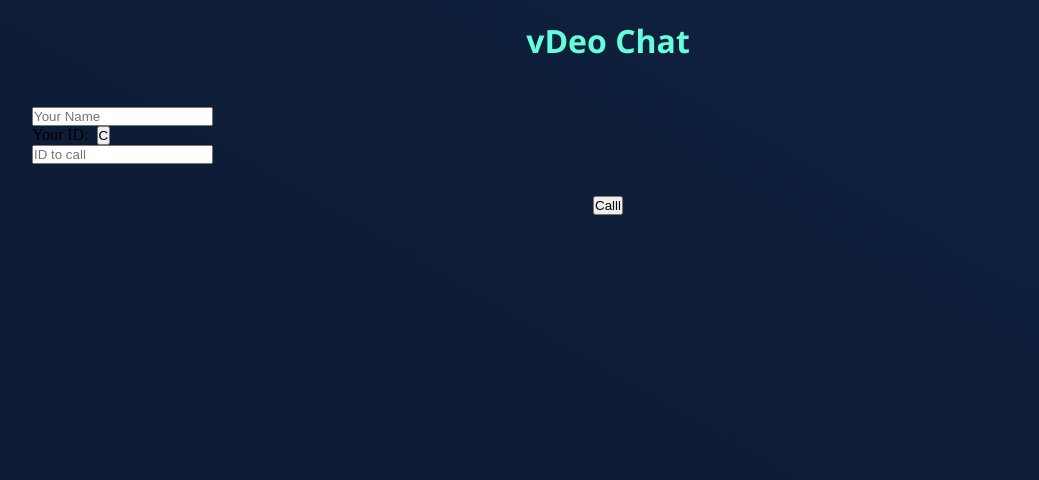
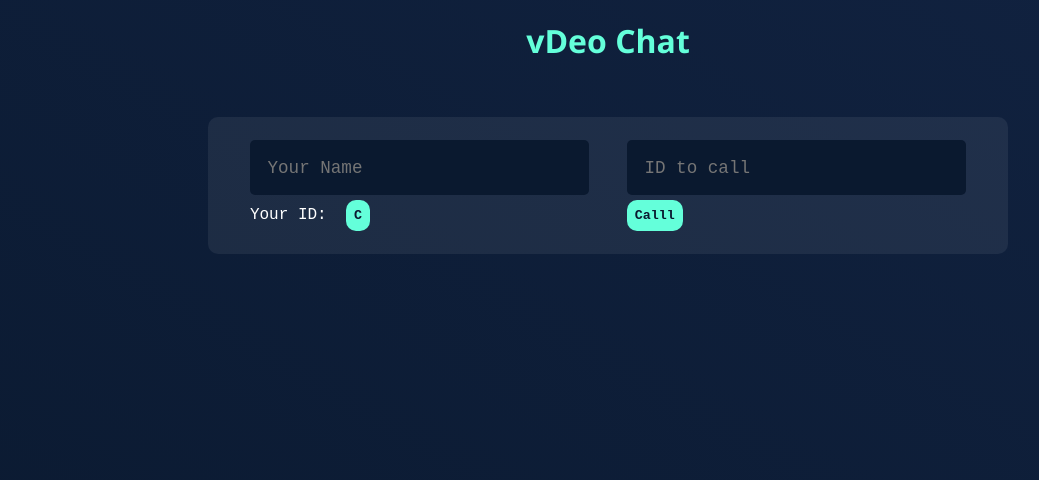
Before and after one commit to meinhoonharsh/VideoChat, a React (Create React App) app in the folder client/: page / in a window 1280 px wide. Shown: the top 480 px of the page, without its empty margins (32-1071 px from the left). Built offline with nearby package versions, Linux system fonts and the light colour scheme; no server answers.

Commit message:
Updated Tools Styling

```diff
--- a/client/src/App.scss
+++ b/client/src/App.scss
@@ -5,6 +5,7 @@
   margin: 0;
   padding: 0;
   /* font-size: 16px; */
+  font-family:'Courier New', Courier, monospace ;
   box-sizing: border-box;
 }
 
@@ -19,37 +20,6 @@
   --Green: #64ffda;
   --consolas: SFMono-Regular, Menlo, Monaco, Consolas, "Liberation Mono",
     "Courier New", monospace;
-}
-
-.myId {
-  margin-right: 5rem;
-  border-radius: 5px;
-  background: #c9d6ff; /* fallback for old browsers */
-  background: -webkit-linear-gradient(
-    to right,
-    #e2e2e2,
-    #c9d6ff
-  ); /* Chrome 10-25, Safari 5.1-6 */
-  background: linear-gradient(
-    to right,
-    #e2e2e2,
-    #c9d6ff
-  ); /* W3C, IE 10+/ Edge, Firefox 16+, Chrome 26+, Opera 12+, Safari 7+ */
-
-  padding: 2rem;
-  display: grid;
-  justify-content: center;
-  align-content: center;
-}
-
-.call-button {
-  text-align: center;
-  margin-top: 2rem;
-}
-
-.caller {
-  text-align: center;
-  color: #fff;
 }
 
 body {
@@ -69,7 +39,7 @@ body {
   .container {
     display: flex;
     flex-direction: column;
-    padding: 2% 5%;
+    padding: 1% 5%;
     .video-container {
       display: flex;
       justify-content: space-around;
@@ -83,18 +53,54 @@ body {
         }
       }
     }
+    .tools {
+      background: #fff1;
+      border-radius: 10px;
+      padding: 2%;
+      margin: 2% auto;
+      width: 95%;
+      max-width: 800px;
+      display: flex;
+      justify-content: space-around;
+      & > div {
+        color:#fff;
+
+        width: 45%;
+
+      }
+      input {
+        width: 100%;
+        padding: 1em;
+        background: var(--Navy);
+        outline: none;
+        border: none;
+        border-radius: 5px;
+        font-size: 1.1em;
+        color: #fff;
+        margin-bottom: 5px;
+      }
+    }
   }
 }
 
-
-
 @keyframes fadeIn {
-  0%{
-    position:relative;
-    opacity:0;
+  0% {
+    position: relative;
+    opacity: 0;
   }
-  100%{
+  100% {
     position: relative;
-    opacity:1;
+    opacity: 1;
   }
 }
+
+.button{
+    background: var(--Green);
+    color: var(--Navy);
+    font-weight:800;
+    padding: 0.6em;
+    border:none;
+    outline:none;
+    border-radius: 10px;
+    cursor: pointer;
+}
```
